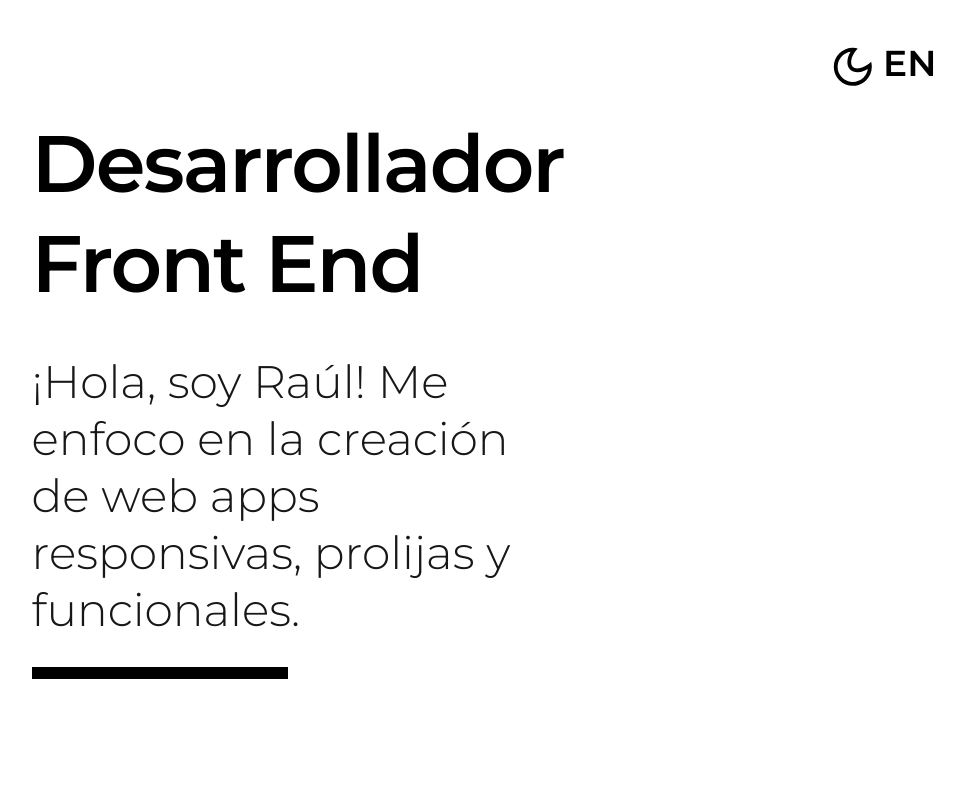
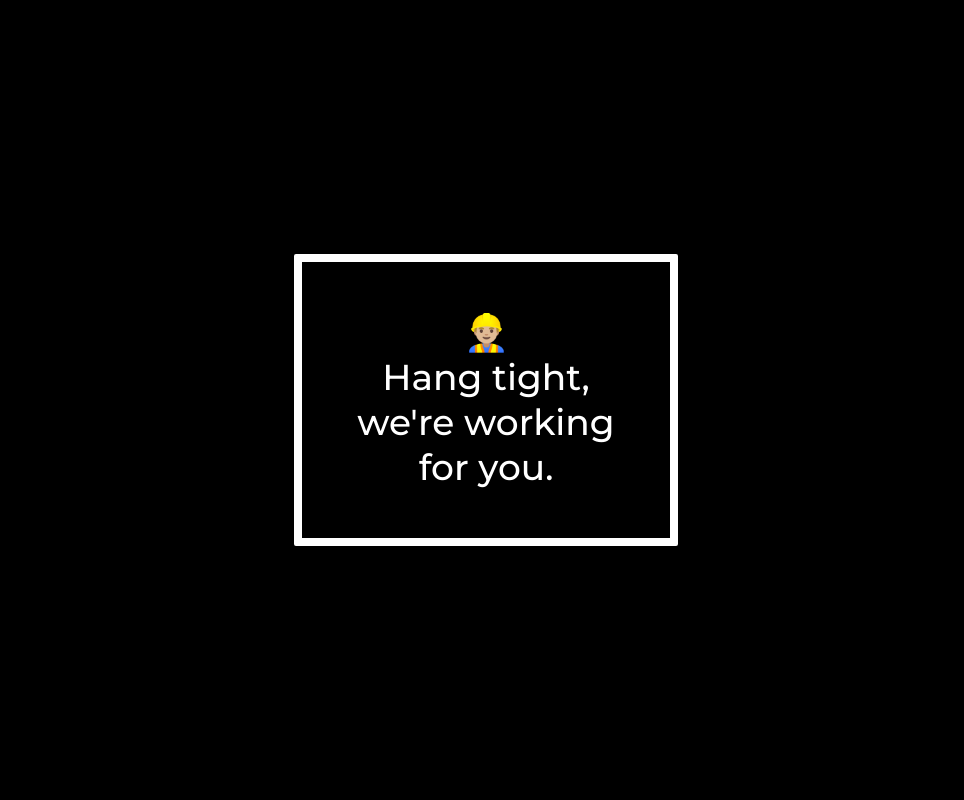
Before and after one commit to raulandreroman/new-portfolio, a React (Create React App) app: page / in a window 1280 px wide. Before the commit this address led to /es. Shown: the top 800 px of the page, without its empty margins (154-1118 px from the left). Built offline with nearby package versions, Linux system fonts and the light colour scheme.

Commit message:
under construction update

```diff
--- a/src/App.tsx
+++ b/src/App.tsx
@@ -9,6 +9,7 @@ import { LanguageProvider } from './containers/Language';
 
 import Cursor from './components/Cursor';
 import { isMobile } from 'react-device-detect';
+import UnderConstruction from './pages/UnderConstruction';
 
 function App() {
   return (
@@ -18,8 +19,12 @@ function App() {
         <ThemeProvider>
           <BrowserRouter>
             <Switch>
-              <Route path="/" exact component={Home} />
-              <Route path="/:locale(en|es)" exact component={Home} />
+              <Route path="/" exact component={UnderConstruction} />
+              <Route
+                path="/:locale(en|es)"
+                exact
+                component={UnderConstruction}
+              />
               <Route path="/404" component={NotFound} />
               <Redirect to="/404" />
             </Switch>
--- a/src/languages/en.json
+++ b/src/languages/en.json
@@ -78,5 +78,8 @@
   },
   "notFound": {
     "content": "I'm sorry, we were not able to find that page for you."
+  },
+  "underConstruction": {
+    "content": "Hang tight, we're working for you."
   }
 }
--- a/src/languages/es.json
+++ b/src/languages/es.json
@@ -78,5 +78,8 @@
   },
   "notFound": {
     "content": "Lo siento, no pudimos ubicar la página que buscabas."
+  },
+  "underConstruction": {
+    "content": "Estamos bajo construcción, gracias."
   }
 }
--- a/src/pages/NotFound/index.tsx
+++ b/src/pages/NotFound/index.tsx
@@ -4,7 +4,7 @@ import { Text } from '../../containers/Language';
 export default function NotFound() {
   return (
     <div className="bg-black flex flex-col items-center justify-center h-screen">
-      <div className="lg:w-3/12 md:w-2/4 bg-black z-10 absolute m-8 flex flex-col items-center justify-center border-white border-solid border-8 rounded-sm py-8 px-8">
+      <div className="bg-black z-10 absolute m-8 flex flex-col items-center justify-center border-white border-solid border-8 rounded-sm py-8 px-8 max-w-sm">
         <h1 className="text-4xl text-white z-20">404</h1>
         <h2 className="text-4xl text-white font-medium text-center z-20">
           <Text section="notFound" tid="content" />
--- /dev/null
+++ b/src/pages/UnderConstruction/index.tsx
@@ -0,0 +1,15 @@
+import React from 'react';
+import { Text } from '../../containers/Language';
+
+export default function UnderConstruction() {
+  return (
+    <div className="bg-black flex flex-col items-center justify-center h-screen">
+      <div className="bg-black z-10 absolute m-8 flex flex-col items-center justify-center border-white border-solid border-8 rounded-sm py-12 px-8 max-w-sm">
+        <h1 className="text-4xl text-white z-20">👷🏼‍♂️</h1>
+        <h2 className="text-4xl text-white font-medium text-center z-20">
+          <Text section="underConstruction" tid="content" />
+        </h2>
+      </div>
+    </div>
+  );
+}
```
Also changed, not shown: 1 other file (tests, documents, lock files or other folders).
